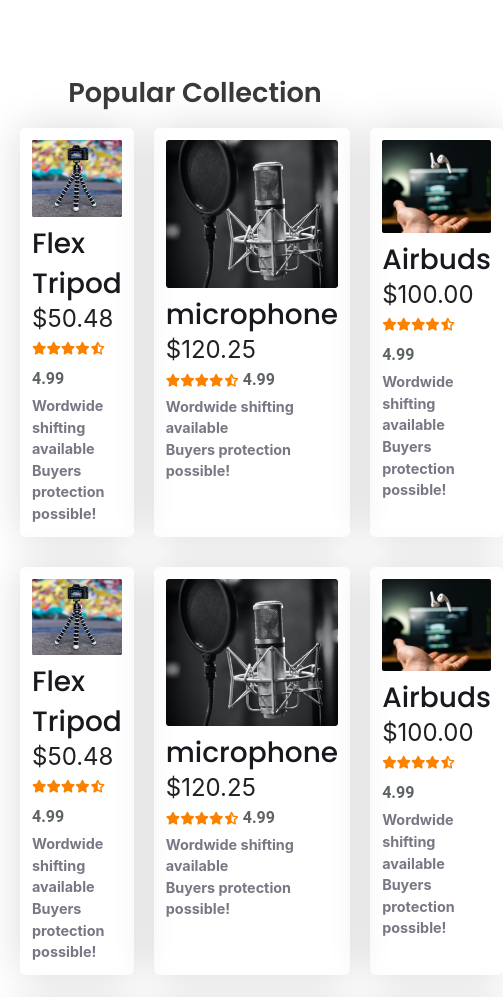
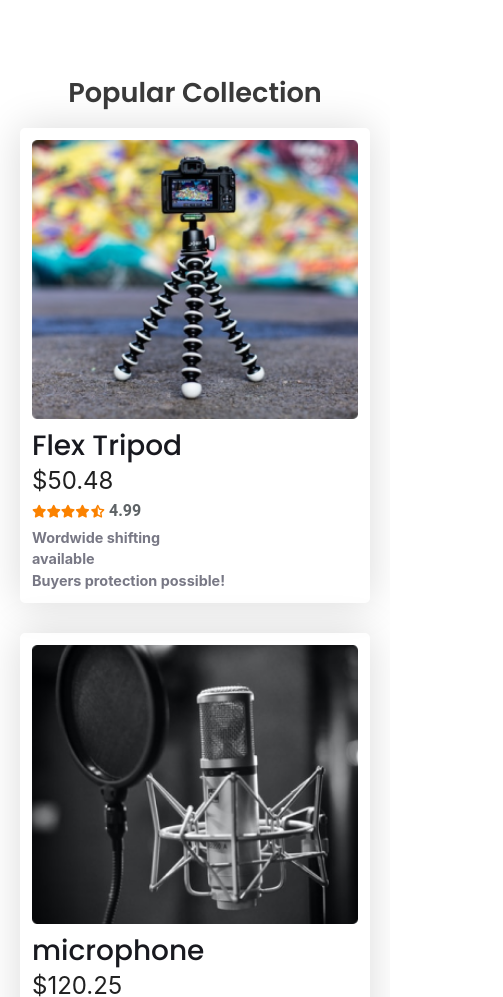
Before and after one commit to tanzilamd/influencer-gear, a plain HTML site: page index.html in a window 390 px wide. Shown: the part 1160-2157 px from the top of the page, 503 px wide, since content can reach past the window. Drawn offline with Linux system fonts and the light colour scheme.

Commit message:
collection section added

```diff
--- a/css/style.css
+++ b/css/style.css
@@ -189,4 +189,7 @@ nav a {
         margin-bottom: 30px;
     }
 
+    .items-container {
+        grid-template-columns: repeat(1, 1fr);
+    }
 }
```
